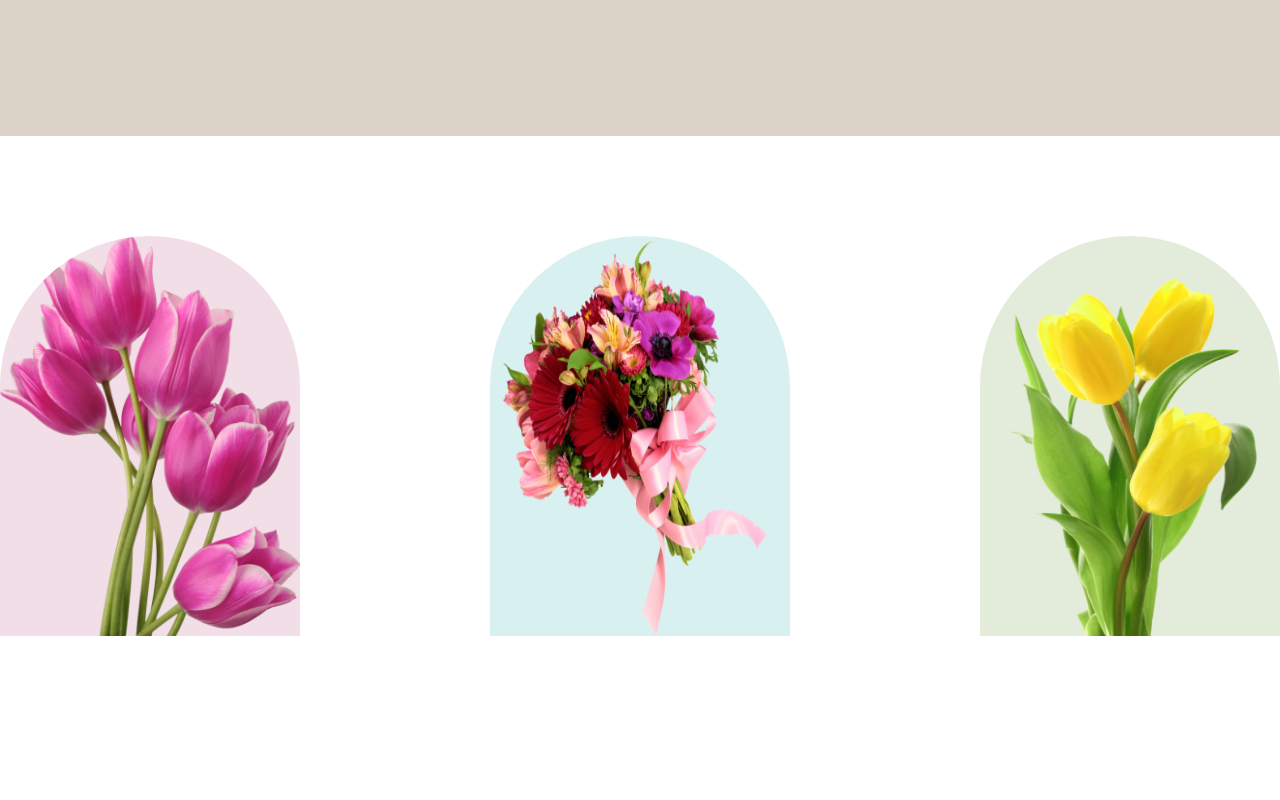
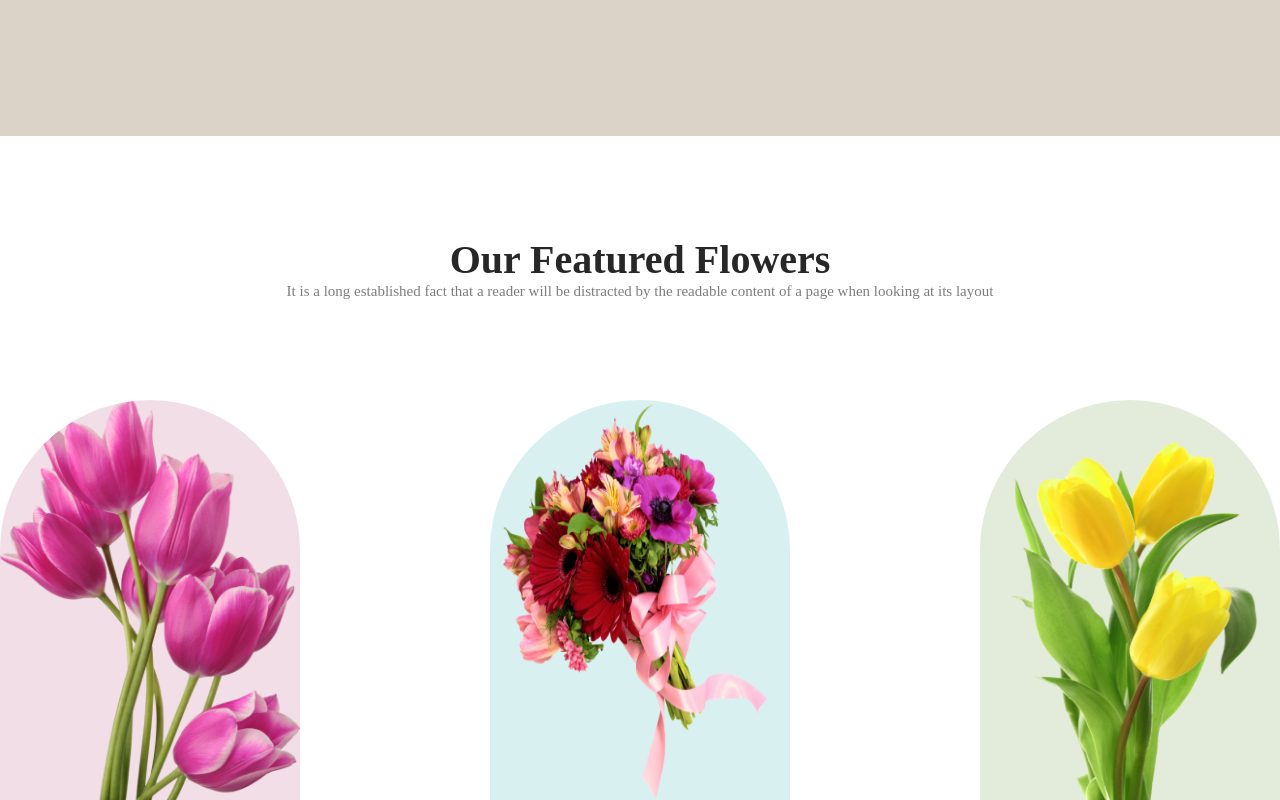
Before and after one commit to abdurrahim7/my-first-goal, a plain HTML site: page index.html in a window 1280 px wide. Shown: the part 864-1664 px from the top of the page. Before the commit the page ends 1500 px from the top, so only its background shows below. Drawn offline with Linux system fonts and the light colour scheme.

Commit message:
added the commit

```diff
--- a/index.html
+++ b/index.html
@@ -25,8 +25,9 @@
         </div>
         <section>
             <div class="bannar-two">
-                <h3 class="title-all" ></h3>
-                <p class="paragraph-all" ></p>
+                <h3 class="title-all" >Our Featured Flowers</h3>
+                <p class="paragraph-all" >It is a long established fact that a reader will be distracted by the readable
+                    content of a page when looking at its layout</p>
             </div>
             <div class="feature-container">
                 <img class="photo-two" src="images/pngwing 6.png" alt="">
```
